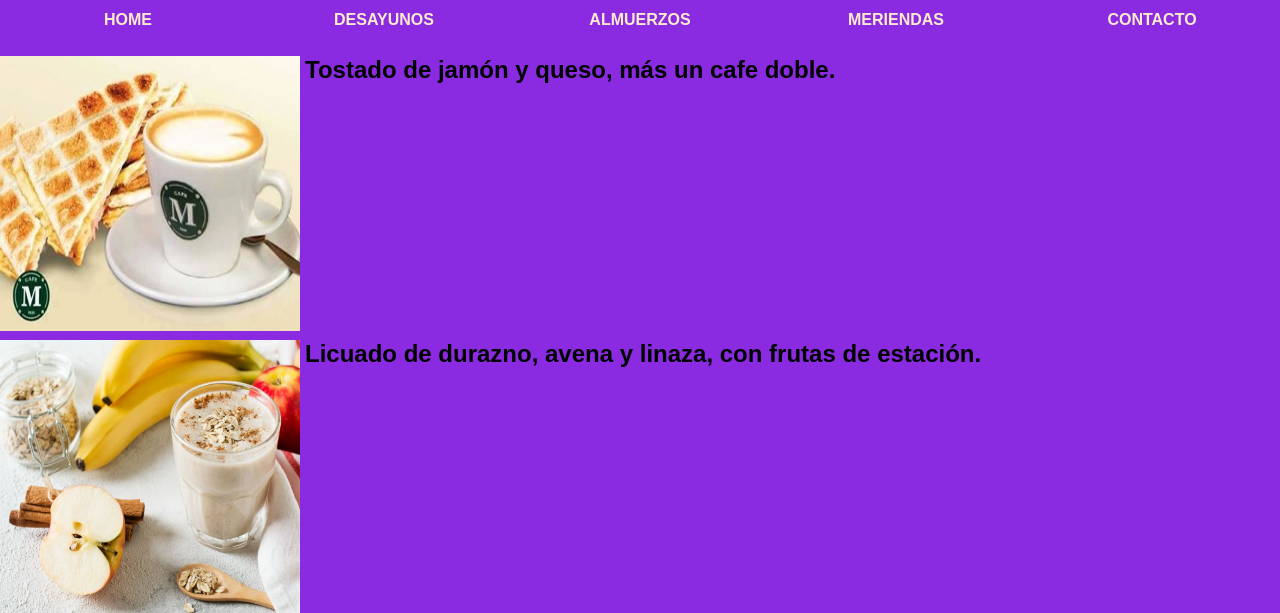
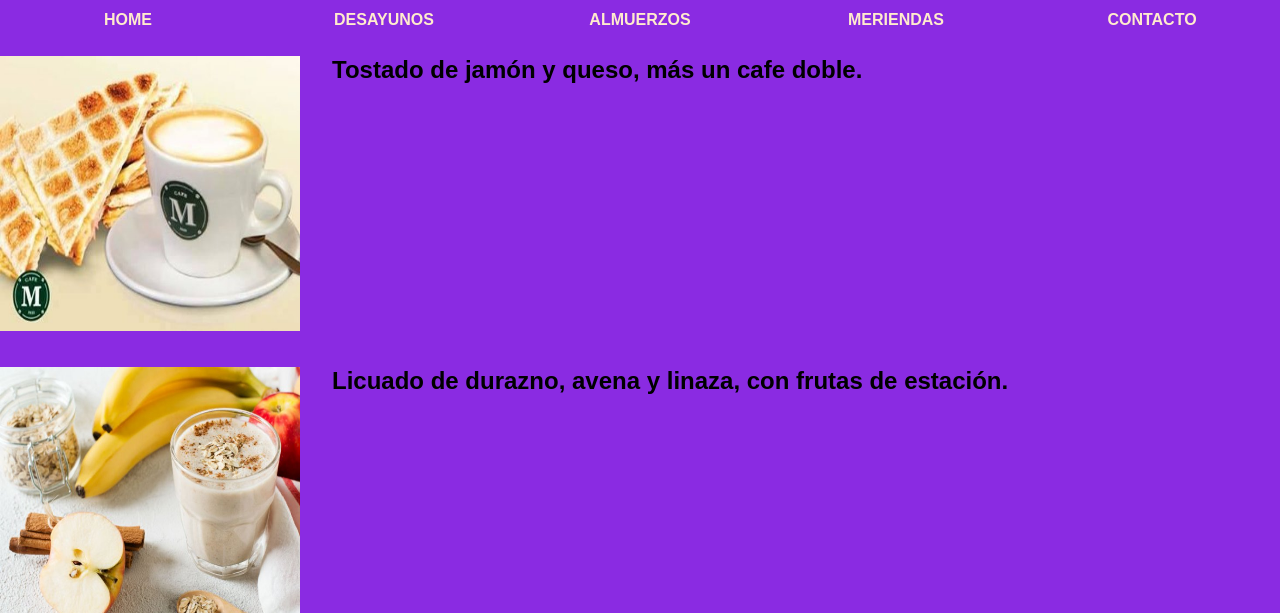
Before and after one commit to Santos449/trabajopractico, a plain HTML site: page 2DESAYUNOS.html in a window 1280 px wide. Shown: the top 613 px of the page. Drawn offline with Linux system fonts and the light colour scheme.

Commit message:
cambio de tamaño en .containerOptions

```diff
--- a/estilos.css
+++ b/estilos.css
@@ -69,8 +69,8 @@ p {
   grid-area: opciones;
   grid-template-columns: 300px 2fr;
   grid-template-rows: 1fr 1fr;
-  grid-gap: 5px;
-
+  grid-gap: 2rem;
+  margin-bottom: 2rem;
 
 
 }
@@ -158,6 +158,9 @@ footer{
   font-weight: lighter;
 }
 
+section{
+  margin-bottom: 2rem;
+}
 
 /* MEDIAS SCREEN */
 
```
